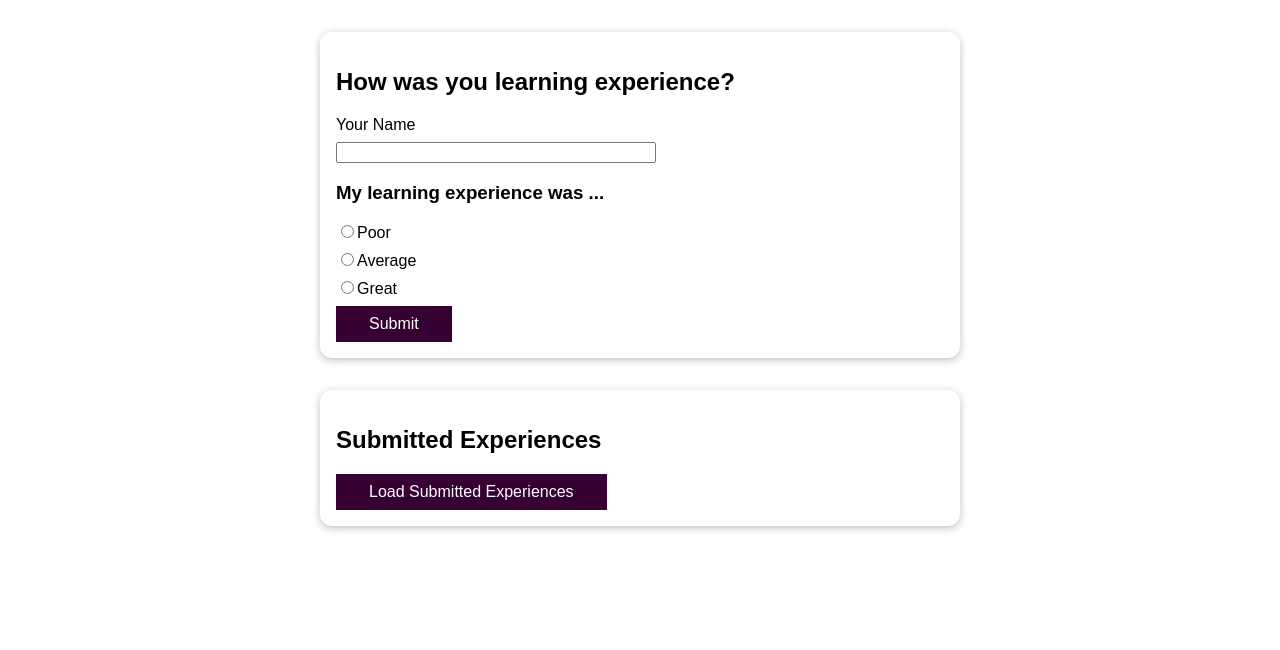
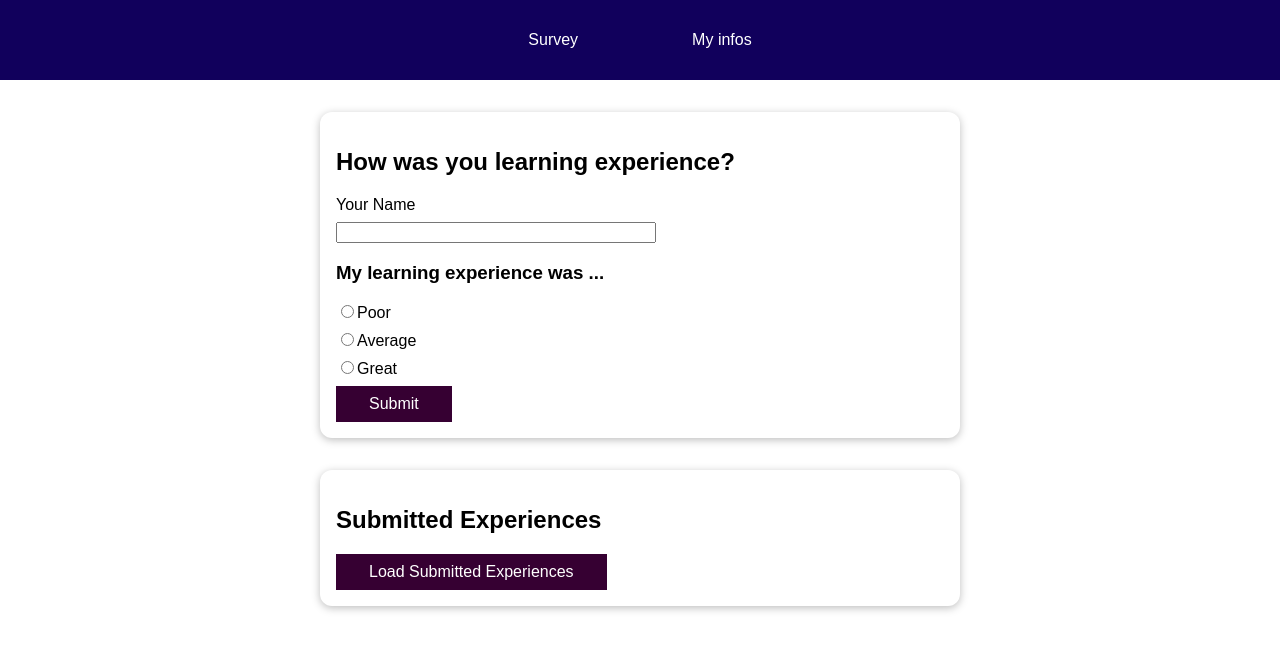
Before and after one commit to ronanpnc/VC-2021-EXAMPLE, a Vue app in the folder front/: page / in a window 1280 px wide. Shown: the top 650 px of the page. Built offline with nearby package versions, Linux system fonts and the light colour scheme.

Commit message:
Added the menu bar

```diff
--- a/front/package.json
+++ b/front/package.json
@@ -9,7 +9,8 @@
   },
   "dependencies": {
     "core-js": "^3.6.5",
-    "vue": "^3.0.0"
+    "vue": "^3.0.0",
+    "vue-router": "^4.0.0-0"
   },
   "devDependencies": {
     "@vue/cli-plugin-babel": "~4.5.0",
--- a/front/src/App.vue
+++ b/front/src/App.vue
@@ -1,32 +1,16 @@
 <template>
-  <learning-survey @survey-submit="storeSurvey"></learning-survey>
-  <user-experiences :results="savedSurveyResults"></user-experiences>
+  <the-navigation></the-navigation>
+  <main>
+    <router-view></router-view>
+  </main>
 </template>
 
 <script>
-import LearningSurvey from './components/survey/LearningSurvey.vue';
-import UserExperiences from './components/survey/UserExperiences.vue';
+import TheNavigation from './components/nav/TheNavigation.vue';
 
 export default {
   components: {
-    LearningSurvey,
-    UserExperiences,
-  },
-  data() {
-    return {
-      savedSurveyResults: [],
-    };
-  },
-  methods: {
-    storeSurvey(surveyData) {
-      const surveyResult = {
-        name: surveyData.userName,
-        rating: surveyData.rating,
-        id: new Date().toISOString(),
-      };
-      this.savedSurveyResults.push(surveyResult);
-      console.log(surveyResult);
-    },
+    TheNavigation,
   },
 };
 </script>
--- /dev/null
+++ b/front/src/Survey.vue
@@ -0,0 +1,46 @@
+<template>
+  <learning-survey @survey-submit="storeSurvey"></learning-survey>
+  <user-experiences :results="savedSurveyResults"></user-experiences>
+</template>
+
+<script>
+import LearningSurvey from './components/survey/LearningSurvey.vue';
+import UserExperiences from './components/survey/UserExperiences.vue';
+
+export default {
+  components: {
+    LearningSurvey,
+    UserExperiences,
+  },
+  data() {
+    return {
+      savedSurveyResults: [],
+    };
+  },
+  methods: {
+    storeSurvey(surveyData) {
+      const surveyResult = {
+        name: surveyData.userName,
+        rating: surveyData.rating,
+        id: new Date().toISOString(),
+      };
+      this.savedSurveyResults.push(surveyResult);
+      console.log(surveyResult);
+    },
+  },
+};
+</script>
+
+<style>
+* {
+  box-sizing: border-box;
+}
+
+html {
+  font-family: sans-serif;
+}
+
+body {
+  margin: 0;
+}
+</style>
--- /dev/null
+++ b/front/src/components/nav/TheNavigation.vue
@@ -0,0 +1,59 @@
+<template>
+  <header>
+    <nav>
+      <ul>
+        <li>
+          <router-link to="/survey">Survey</router-link>
+        </li>
+        <li>
+          <router-link to="/infos">My infos</router-link>
+        </li>
+      </ul>
+    </nav>
+  </header>
+</template>
+
+
+<style scoped>
+header {
+  width: 100%;
+  height: 5rem;
+  background-color: #11005c;
+}
+
+nav {
+  height: 100%;
+}
+
+ul {
+  list-style: none;
+  margin: 0;
+  padding: 0;
+  height: 100%;
+  display: flex;
+  justify-content: center;
+  align-items: center;
+}
+
+li {
+  margin: 0 2rem;
+}
+
+a {
+  text-decoration: none;
+  font: inherit;
+  background: transparent;
+  border: 1px solid transparent;
+  cursor: pointer;
+  color: white;
+  padding: 0.5rem 1.5rem;
+  display: inline-block;
+}
+
+a:hover,
+a.router-link-active {
+  color: #f1a80a;
+  border-color: #f1a80a;
+  background-color: #1a037e;
+}
+</style>
--- a/front/src/main.js
+++ b/front/src/main.js
@@ -1,10 +1,23 @@
 import { createApp } from 'vue';
+import { createRouter, createWebHistory } from 'vue-router';
 
 import BaseCard from './components/UI/BaseCard.vue';
 import BaseButton from './components/UI/BaseButton.vue';
+import Survey from './Survey.vue';
 import App from './App.vue';
 
+const router = createRouter({
+  history: createWebHistory(),
+  routes: [
+    { path: '/survey', component: Survey },
+    { path: '/infos', component: Survey },
+    { path: '/', component: Survey }
+  ],
+  linkActiveClass: 'active'
+});
+
 const app = createApp(App);
+app.use(router);
 
 app.component('base-card', BaseCard);
 app.component('base-button', BaseButton);
```
